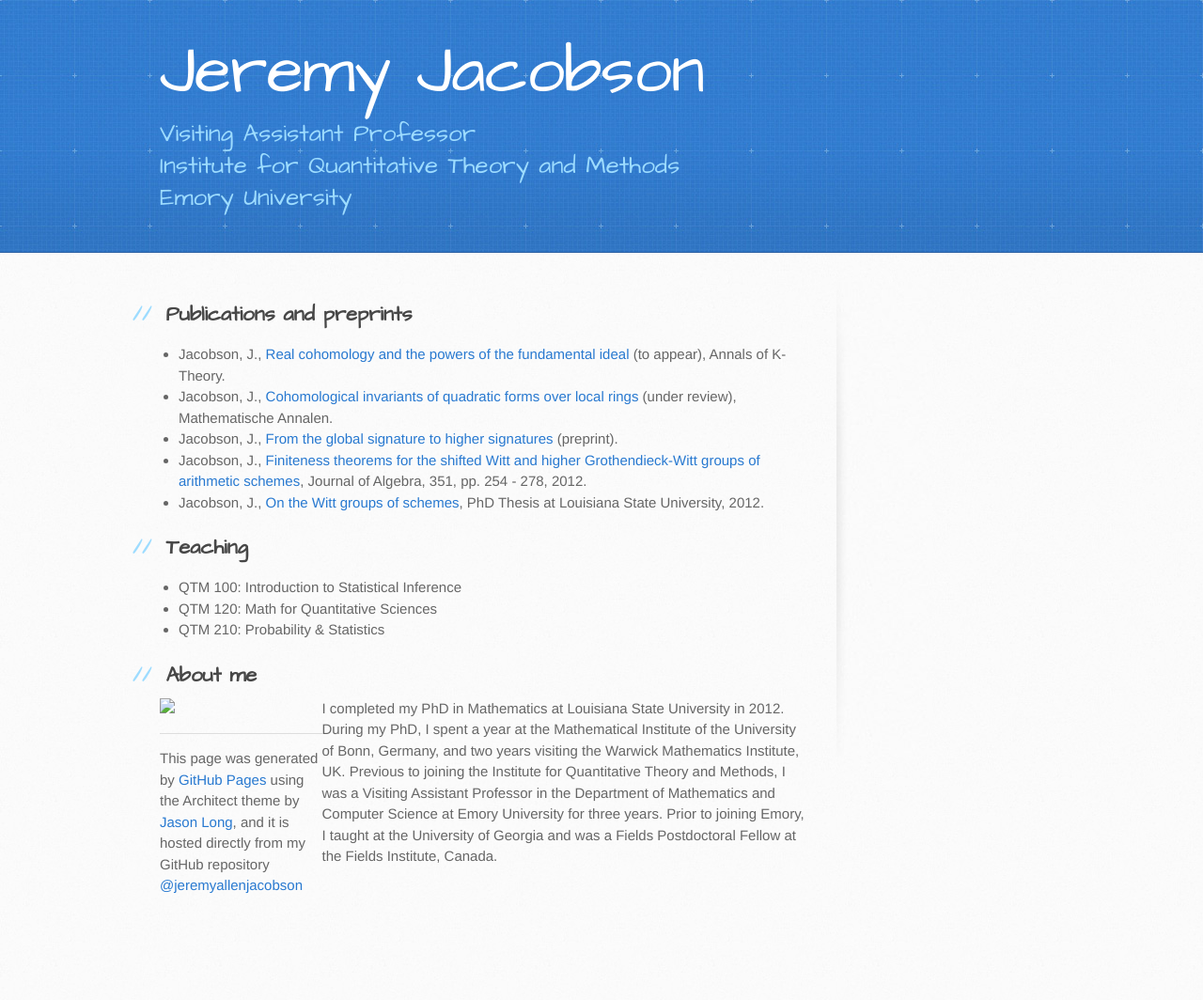
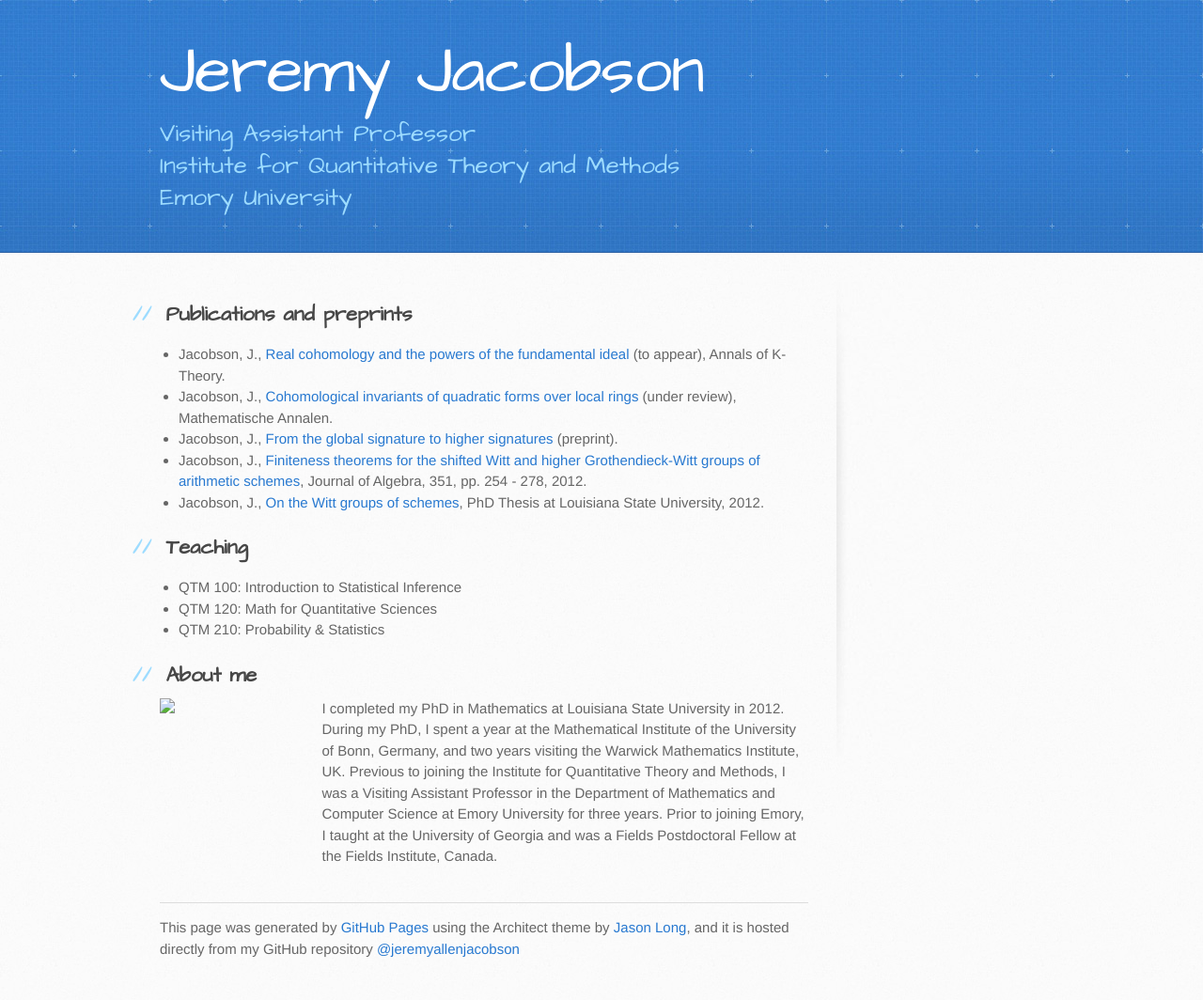
Before and after one commit to jeremyallenjacobson/jeremyallenjacobson.github.io, a Jekyll site: the page index.html, which Jekyll copies as it is, in a window 1280 px wide. Shown: the whole page at 94% size. Built offline with Jekyll 4.4.1, drawn with Linux system fonts in a browser that asks for light colours; before the commit the page ends 996 px from its top, so only the background shows below that.

Commit message:
Update index.html

```diff
--- a/index.html
+++ b/index.html
@@ -56,7 +56,7 @@
 <div style="display:inline;text-align:left; "><img src="jeremyallenjacobson.github.io/images/jeremyjacobson.png" > <div style="float: right;
   width: 75%"> I completed my PhD in Mathematics at Louisiana State University in 2012.
 During my PhD, I spent a year at the Mathematical Institute of the University of Bonn, Germany, and two years visiting the Warwick Mathematics Institute, UK. Previous to joining the Institute for Quantitative Theory and Methods, I was a Visiting Assistant Professor in the Department of Mathematics and Computer Science at Emory University for three years. Prior to joining Emory, I taught at the University of Georgia and was a Fields Postdoctoral Fellow at the Fields Institute, Canada.
-</div>
+</div><div style="clear: both;"></div> <!-- Clear the float -->
 <br>
 <hr>
 <p>This page was generated by <a href="https://pages.github.com">GitHub Pages</a> using the Architect theme by <a href="https://twitter.com/jasonlong">Jason Long</a>, and it is hosted directly from my GitHub repository <a id="jeremyallenjacobson" class="anchor" href="#jeremyallenjacobson" aria-hidden="true"><span aria-hidden="true" class="octicon octicon-link"></span></a><a href="https://github.com/jeremyallenjacobson" class="user-mention">@jeremyallenjacobson</a>
```
